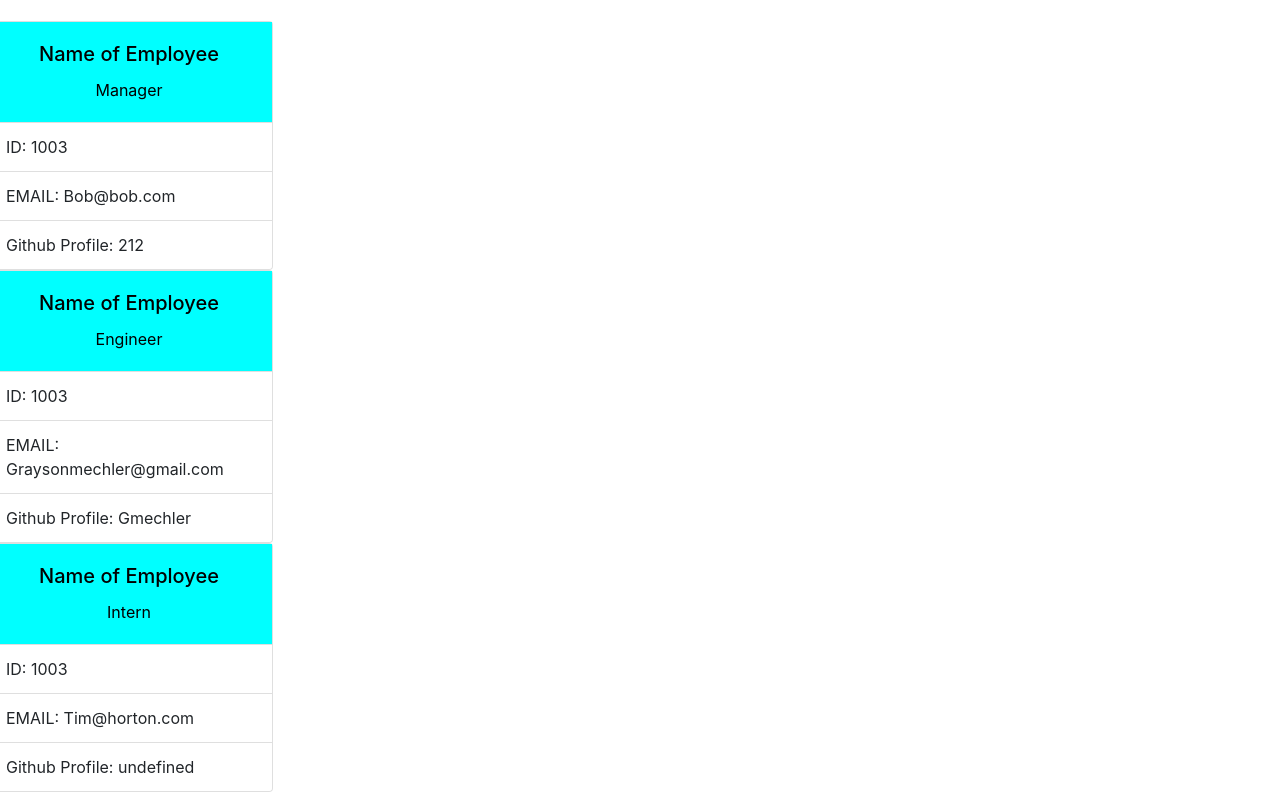
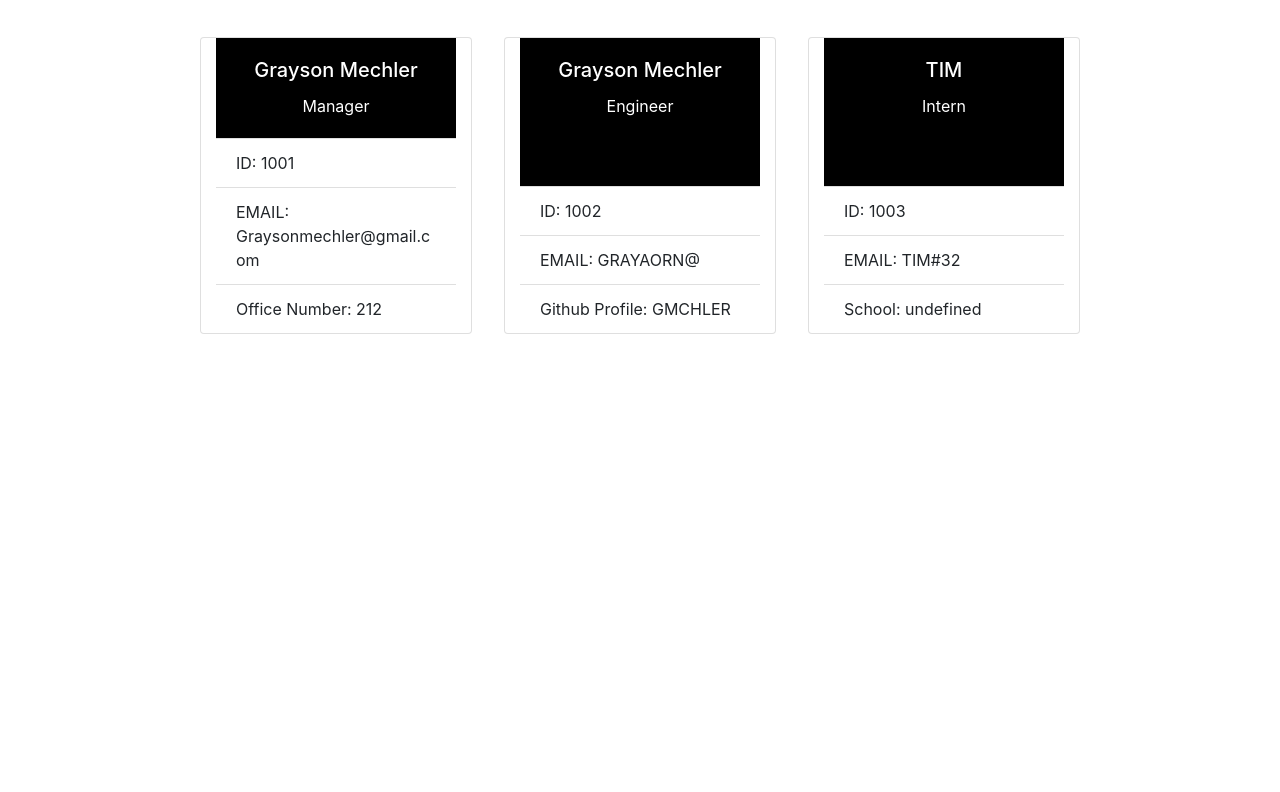
Before and after one commit to Gmechler/Template-engine, a website: page index.html in a window 1280 px wide. Shown: the part 142-934 px from the top of the page. After the commit the page ends 800 px from the top, so only its background shows below. Drawn offline with nearby package versions, Linux system fonts and the light colour scheme.

Commit message:
html styling changes

```diff
--- a/index.html
+++ b/index.html
@@ -21,52 +21,48 @@
       <body>
         <h1
           class="col-12 py-4 display-4 text-center my-4"
-          style="background-color: aqua; color:black"
+          style="background-color: black; color:white"
         >
           Dev Team
         </h1>
-        <div class="row">
-        <div class="card" style="width: 18rem">
-            <div class="card-body" style="background-color:aqua; color: black;">
-            <h5 class="card-title text-center">Name of Employee</h5>
+        <div class="row px-5 mx-5 justify-content-center">
+
+        <div class="card col-3 mx-3 my-3" style="width: 18rem">
+            <div class="card-body" style="background-color:black; color: white;">
+            <h5 class="card-title text-center">Grayson Mechler</h5>
             <p class="card-text text-center">Manager</p>
             </div>
             <ul class="list-group list-group-flush">
-            <li class="list-group-item">ID: 1003</li>
-            <li class="list-group-item">EMAIL: Bob@bob.com</li>
-            <li class="list-group-item">Github Profile: 212</li>
+            <li class="list-group-item">ID: 1001</li>
+            <li class="list-group-item">EMAIL: Graysonmechler@gmail.com</li>
+            <li class="list-group-item">Office Number: 212</li>
             </ul>
         </div>
-        </div>
 
-        <div class="row">
-        <div class="card" style="width: 18rem">
-            <div class="card-body" style="background-color:aqua; color: black;">
-            <h5 class="card-title text-center">Name of Employee</h5>
+        <div class="card col-3 mx-3 my-3" style="width: 18rem">
+            <div class="card-body" style="background-color:black; color: white;">
+            <h5 class="card-title text-center">Grayson Mechler</h5>
             <p class="card-text text-center">Engineer</p>
             </div>
             <ul class="list-group list-group-flush">
-            <li class="list-group-item">ID: 1003</li>
-            <li class="list-group-item">EMAIL: Graysonmechler@gmail.com</li>
-            <li class="list-group-item">Github Profile: Gmechler</li>
+            <li class="list-group-item">ID: 1002</li>
+            <li class="list-group-item">EMAIL: GRAYAORN@</li>
+            <li class="list-group-item">Github Profile: GMCHLER</li>
             </ul>
         </div>
-        </div>
 
-        <div class="row">
-        <div class="card" style="width: 18rem">
-            <div class="card-body" style="background-color:aqua; color: black;">
-            <h5 class="card-title text-center">Name of Employee</h5>
+        <div class="card col-3 mx-3 my-3" style="width: 18rem">
+            <div class="card-body" style="background-color:black; color: white;">
+            <h5 class="card-title text-center">TIM </h5>
             <p class="card-text text-center">Intern</p>
             </div>
             <ul class="list-group list-group-flush">
             <li class="list-group-item">ID: 1003</li>
-            <li class="list-group-item">EMAIL: Tim@horton.com</li>
-            <li class="list-group-item">Github Profile: undefined</li>
+            <li class="list-group-item">EMAIL: TIM#32</li>
+            <li class="list-group-item">School: undefined</li>
             </ul>
         </div>
         </div>
-
         <!-- Optional JavaScript -->
         <!-- jQuery first, then Popper.js, then Bootstrap JS -->
         <script
```
Also changed, not shown: app.js (+18 -27 lines), README.md.
